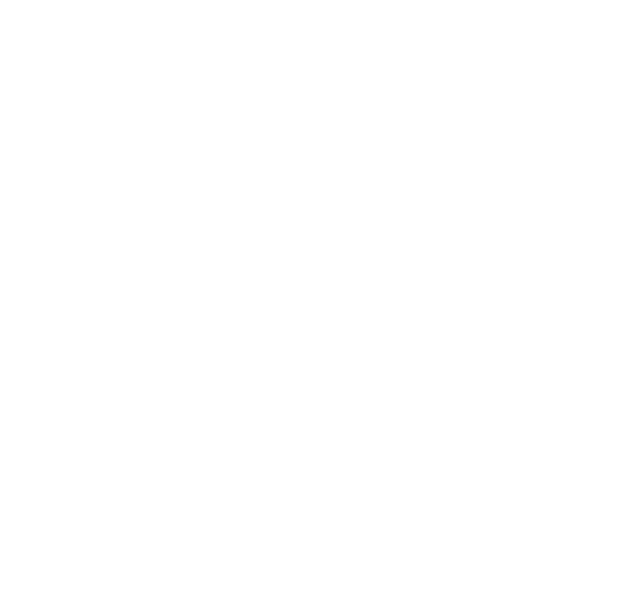
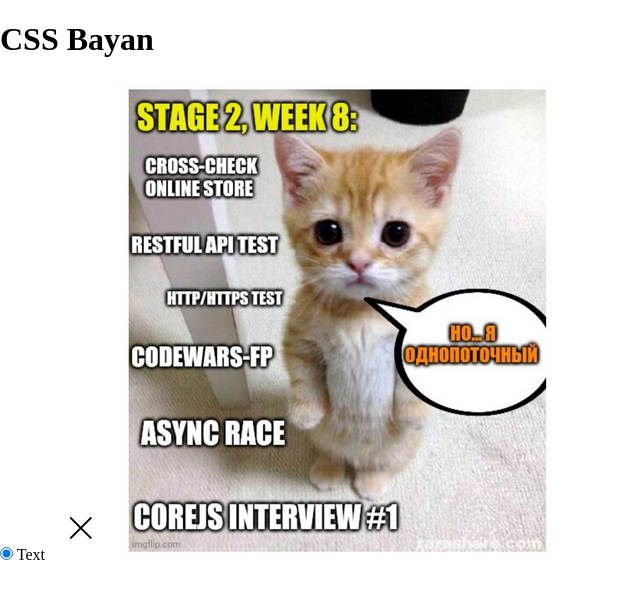
Before and after one commit to letanatol/cssBayan, a plain HTML site: page cssBayan/index.html in a window 1280 px wide. Shown: the whole page, without its empty margins (0-640 px from the left). Drawn offline with Linux system fonts and the light colour scheme.

Commit message:
feat: add bacis html (Fri, Mar 10, 2023  3:18:56 PM)

```diff
--- a/cssBayan/index.html
+++ b/cssBayan/index.html
@@ -9,6 +9,31 @@
 	<title>cssBayan</title>
 </head>
 <body>
+	<div class="wrapper">
+		<header class="header">
+			<h1>CSS Bayan</h1>
+		</header>
+
+		<div class="accordion">
+			<div class="accordion__item">
+				<input type="radio" class="accordion__input" id="01" name="accord" checked>
+				<label for="01">
+					<span class="label__header">
+						<span class="label__tile">Text</span>
+						<span class="label__icon">
+							<img src="./assets/icon.svg" alt="icon" class="label__icon-img">
+						</span>
+					</span>
+					<span class="label__content">
+						<span class="label__image">
+							<img src="./assets/01.png" alt="Meme" class="label__image-meme">
+						</span>
+					</span>
+				</label>
+			</div>
+
+		</div>
+	</div>
 
 </body>
 </html>
```
Also changed, not shown: cssBayan/assets/01.png (added), cssBayan/assets/02.png (added), cssBayan/assets/03.png (added), cssBayan/assets/04.png (added), cssBayan/assets/icon.png (added), cssBayan/assets/icon.svg (added).
